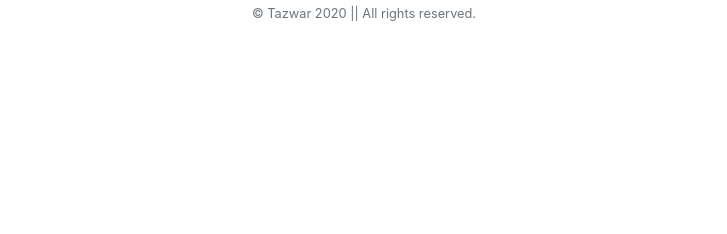
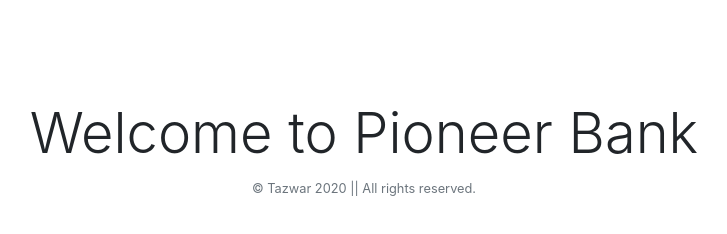
Before and after one commit to tazwar9t62/Pioneer-Bank, a plain HTML site: page index.html in a window 1280 px wide. Shown: the whole page, without its empty margins (276-1003 px from the left). Drawn offline with nearby package versions, Linux system fonts and the light colour scheme.

Commit message:
tired! will continue tomorrow inshaAllah

```diff
--- a/CSS/style.css
+++ b/CSS/style.css
@@ -5,3 +5,7 @@
 html {
   scroll-behavior: smooth;
 }
+
+body {
+  padding: 100px;
+}
--- a/index.html
+++ b/index.html
@@ -25,15 +25,7 @@
 
 <body>
 
-    <header>
-
-
-    </header>
-
-    <section>
-
-
-    </section>
+    <h1 class="display-4 text-center">Welcome to Pioneer Bank</h1>
 
     <footer class="container-fluid text-center">
         <small class="text-muted">&copy; Tazwar 2020 || All rights reserved.</small>
```
